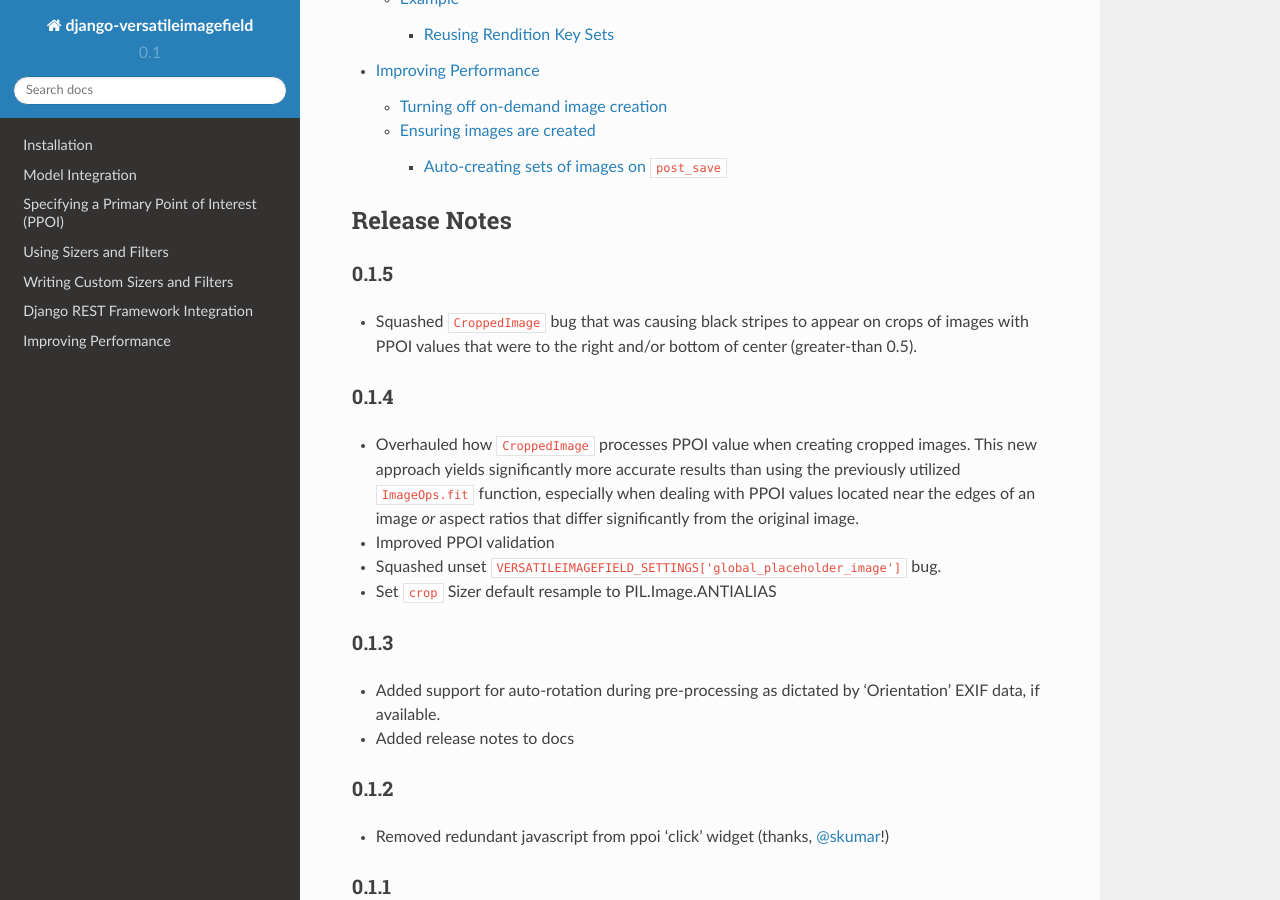
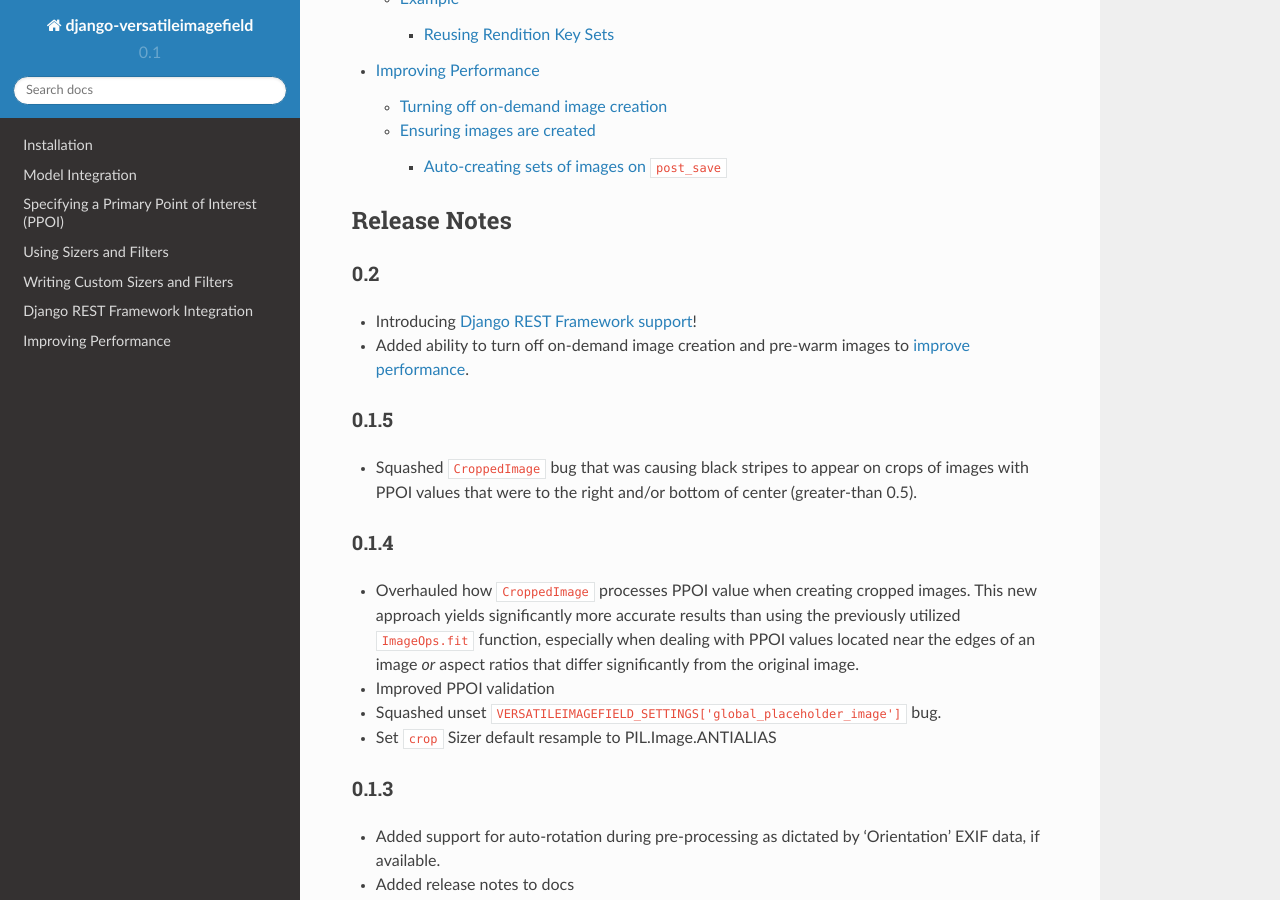
Before and after one commit to respondcreate/django-versatileimagefield, a Sphinx documentation site: the page built from docs/index.rst, in a window 1280 px wide and 900 px high, scrolled down 2244 px. Built offline with Sphinx 7.4.7 and the Read the Docs theme 2.0.0, drawn with Linux system fonts in a browser that asks for light colours.

```diff
--- a/docs/index.rst
+++ b/docs/index.rst
@@ -65,6 +65,11 @@ Table of Contents
 Release Notes
 =============
 
+0.2
+^^^
+-  Introducing :doc:`Django REST Framework support </drf_integration>`!
+-  Added ability to turn off on-demand image creation and pre-warm images to :doc:`improve performance </improving_performance>`.
+
 0.1.5
 ^^^^^
 -  Squashed ``CroppedImage`` bug that was causing black stripes to appear on crops of images with PPOI values that were to the right and/or bottom of center (greater-than 0.5).
--- a/setup.py
+++ b/setup.py
@@ -5,7 +5,7 @@ from setuptools import find_packages
 setup(
     name='django-versatileimagefield',
     packages=find_packages(),
-    version='0.1.5',
+    version='0.2',
     author=u'Jonathan Ellenberger',
     author_email='jonathan_ellenberger@wgbh.org',
     url='http://github.com/WGBH/django-versatileimagefield/',
```
